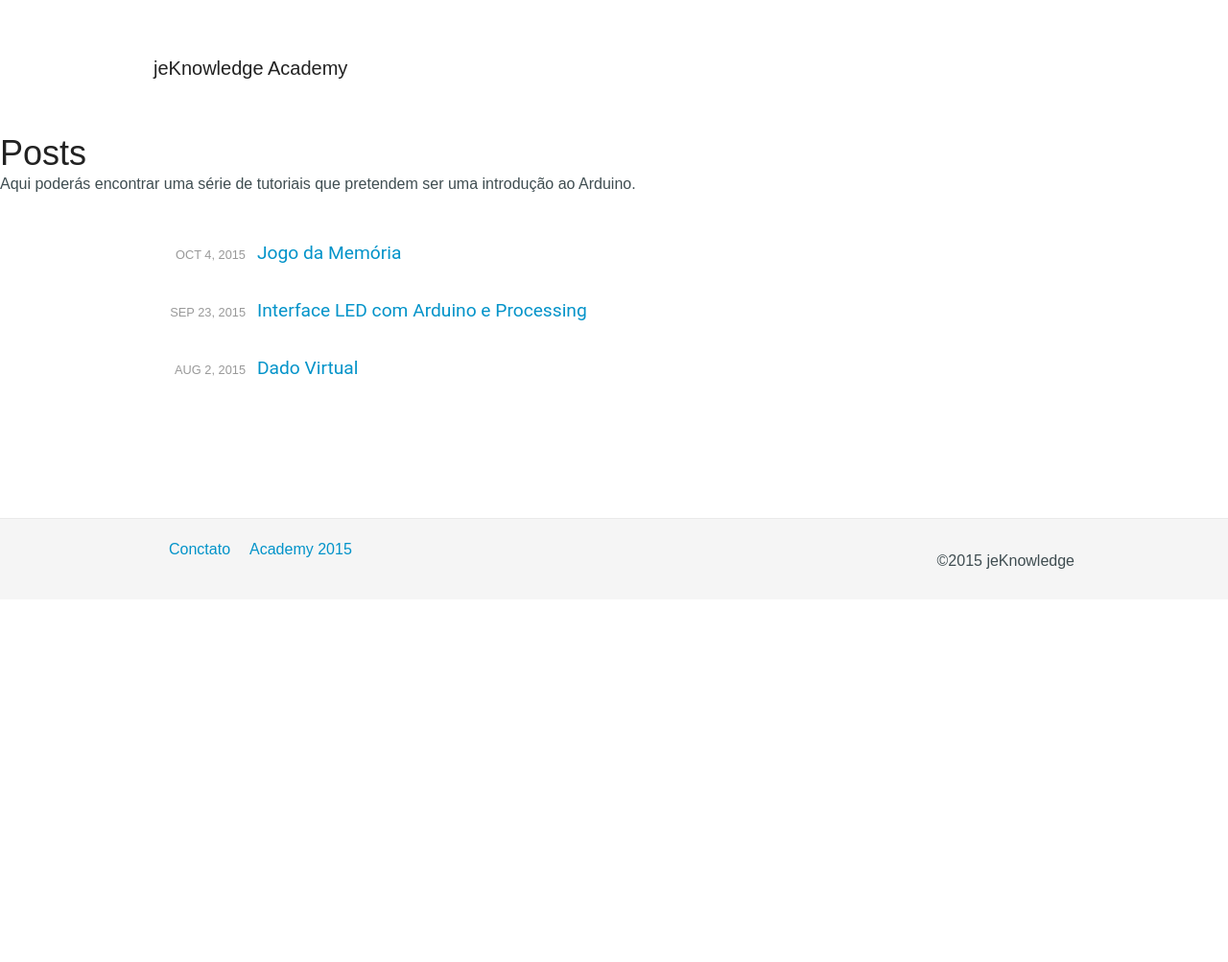
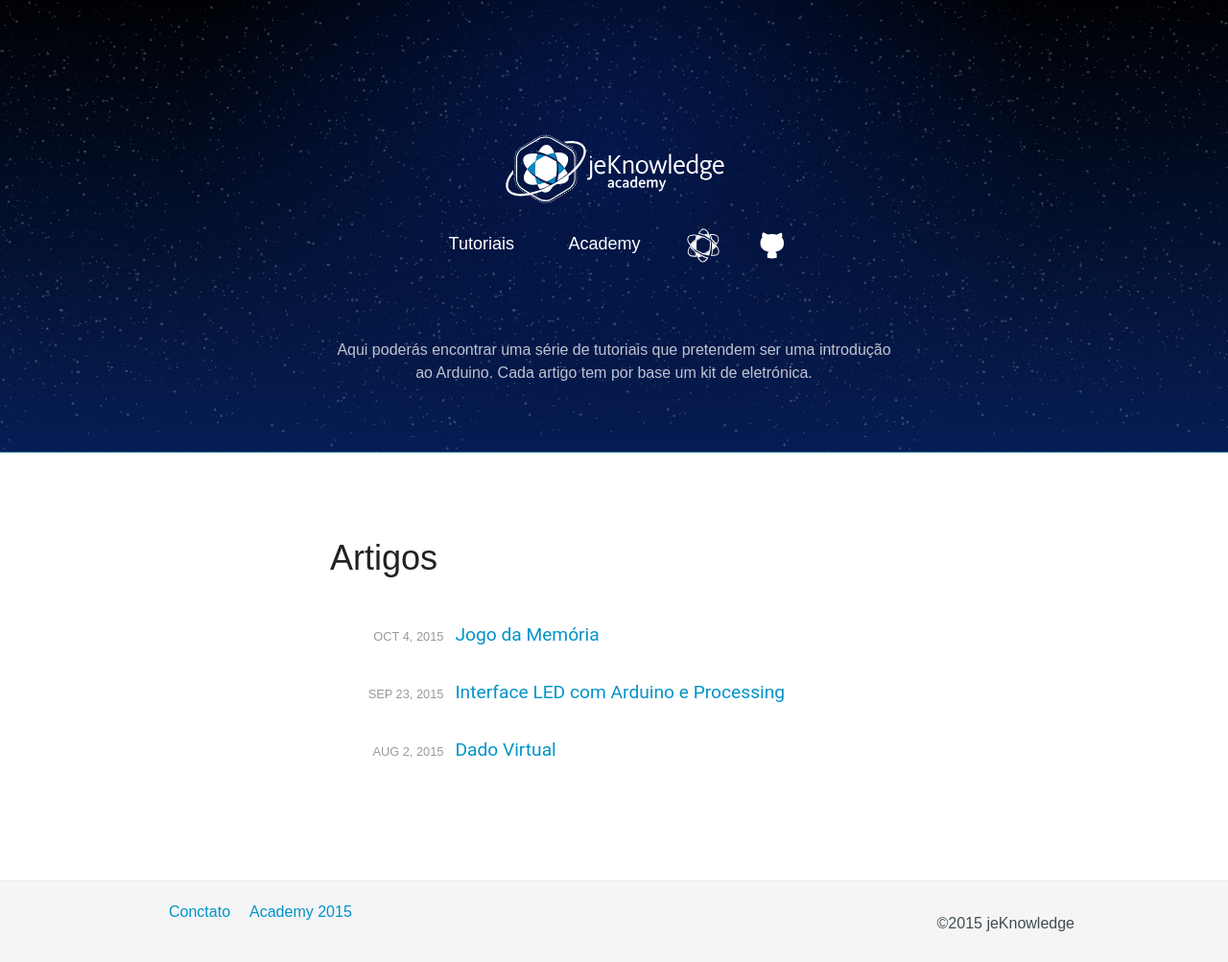
Before and after one commit to jeKnowledge/academy-articles, a Jekyll site: the page built from index.html, in a window 1280 px wide. Shown: the whole page at 96% size. Built offline with Jekyll 4.4.1, drawn with Linux system fonts in a browser that asks for light colours; before the commit the page ends 900 px from its top, so only the background shows below that.

Commit message:
Update index.html

```diff
--- a/index.html
+++ b/index.html
@@ -2,17 +2,44 @@
 layout: default
 title: Blog
 ---
- {% include headerMain.html %}
-<h1 class="page-heading" style="display:inline">Posts</h1><div class="site-title"></div>
-<div>
+<!--
+<style>
+    teste para imagem nos artigos
+    .entries{
+        width:auto;
+        height:300px;
+        background:url('/img/stars.svg'),linear-gradient(#000104, #061E56)
 
-  <p>
-    Aqui poderás encontrar uma série de tutoriais que pretendem ser uma introdução ao Arduino.
-  </p>
+    }
 
-  <ul class="entries">
+
+</style>
+-->
+
+<section id="header">
+
+  {% include headerMain.html %}
+
+  <section id="about">
+  <div class="width">
+   <!-- <h4>Quem somos</h4> -->
+    <!--<span class="subhead">NOSSA HISTÓRIA</span>-->
+    <p>
+    Aqui poderás encontrar uma série de tutoriais que pretendem ser uma introdução ao Arduino. Cada artigo tem por base um kit de eletrónica.
+    </p>
+  </div>
+</section>
+
+</section>
+
+<section id="article">
+
+    <h1>Artigos</h1>
+
+    <ul class="entries">
     {% for post in site.posts %}
     	<li class="entry group">
+    	    <!--<img src="{{post.image}}">-->
     		<div class="entry-date">
     			<time datetime="{{ post.date | date_to_xmlschema }}">{{ post.date | date: "%b %-d, %Y" }}</time>
     		</div>
@@ -24,5 +51,4 @@ title: Blog
     	</li>
     {% endfor %}
   </ul>
-  <br>
-</div>
+</section>
```
